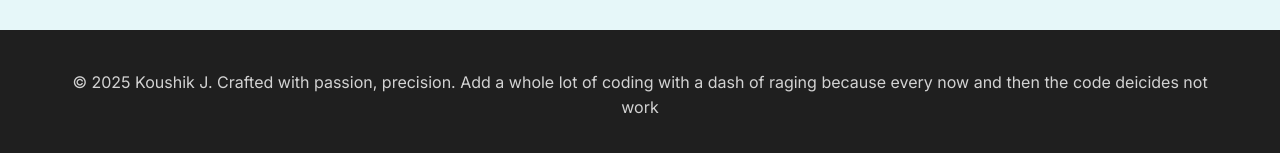
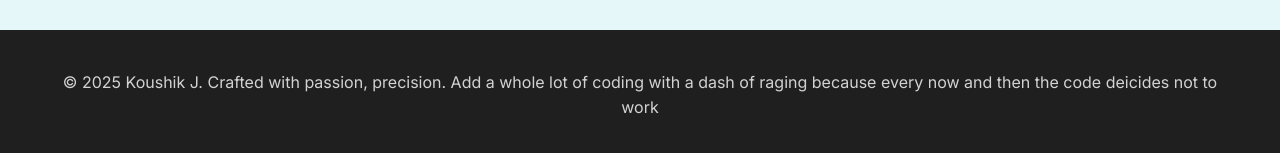
Before and after one commit to k-Jandhyala/k-jandhyala.github.io, a plain HTML site: page index.html in a window 1280 px wide. Shown: the part 3542-3695 px from the top of the page. Drawn offline with Linux system fonts and the light colour scheme.

Commit message:
80% done 😭

```diff
--- a/index.html
+++ b/index.html
@@ -131,7 +131,7 @@
   </section>
 
   <footer>
-    <p>&copy; 2025 Koushik J. Crafted with passion, precision. Add a whole lot of coding with a dash of raging because every now and then the code deicides not work</p>
+    <p>&copy; 2025 Koushik J. Crafted with passion, precision. Add a whole lot of coding with a dash of raging because every now and then the code deicides not to work</p>
   </footer>
 </body>
 </html>
```
